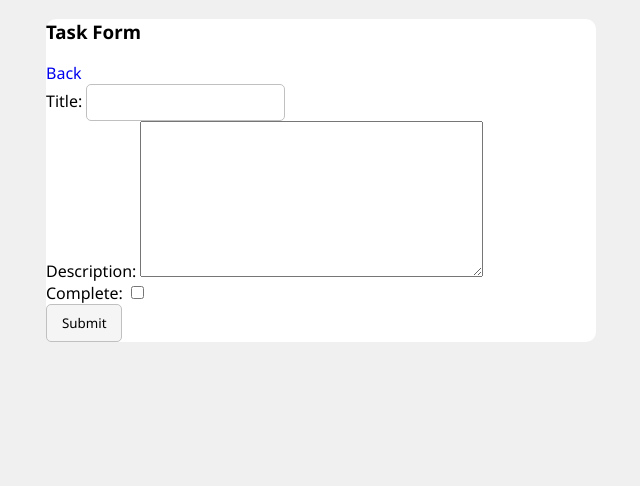
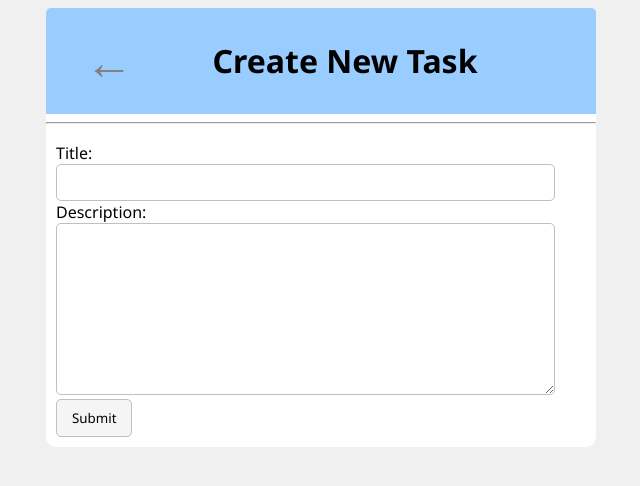
Before and after one commit to Lo-GR/django-todo, a Django app: page /create-task/ in a window 1280 px wide. Shown: the top 486 px of the page, without its empty margins (327-967 px from the left). Run offline with Django 5.2, Linux system fonts and the light colour scheme; the visitor is signed in with stand-in values (Sample User, id 1).

Commit message:
finish lazy styling

```diff
--- a/base/static/base/styles.css
+++ b/base/static/base/styles.css
@@ -97,3 +97,16 @@ button:focus {
   border-radius: 5px 5px 0 0;
   background-color: #99ccff;
 }
+
+.contentContainer {
+  padding: 10px
+}
+
+input[type=text],
+input[type=password],
+textarea {
+  border: 1px solid silver;
+  border-radius: 5px;
+  padding: 10px;
+  width: 90%
+}
--- a/base/templates/base/task_form.html
+++ b/base/templates/base/task_form.html
@@ -1,17 +1,34 @@
 {% extends 'base/main.html' %}
 {% block content %}
+<div class='headerBar' style='align-items:center'>
+  {% if task %}
+    <a style='font-size: 48px;
+    color: grey;' href="{% url 'task' task.id %}">&#8592;</a>
+    <div style='width: 80%;
+    display: flex;
+    justify-content: center;'>
+      <h1> Edit Task: {{ task.title }} </h1>
+    </div>
 
-<h3>Task Form</h3>
-{% if task %}
-  <a href="{% url 'task' task.id %}">Back</a>
   {% else %}
-  <a href="{% url 'tasks'  %}">Back</a>
+    <a style='font-size: 48px;
+    color: grey;' href="{% url 'tasks' %}">&#8592;</a>
+    <div style='width: 80%;
+    display: flex;
+    justify-content: center;'>
+      <h1>  Create New Task </h1>
+    </div>
+
   {% endif %}
-
+</div>
+<hr>
+<div class='contentContainer'>
   <form method='POST' action=''>
     {% csrf_token %}
     {{form}}
     <button type='submit'>Submit</button>
   </form>
+</div>
+
 
 {% endblock content %}
--- a/base/views.py
+++ b/base/views.py
@@ -64,7 +64,7 @@ class TaskDetail(LoginRequiredMixin, DetailView, UpdateView):
 
 class TaskCreate(LoginRequiredMixin, CreateView):
   model = Task
-  fields = ['title','description','complete']
+  fields = ['title','description']
   success_url = reverse_lazy('tasks')
 
   def form_valid(self, form):
```
Also changed, not shown: base/templates/base/login.html (+16 -7 lines), base/templates/base/register.html (+22 -7 lines), base/templates/base/task.html (+7 -7 lines), base/templates/base/task_confirm_delete.html (+20 -6 lines), base/templates/base/task_list.html (+5 -2 lines), readme.md. Lines whose indentation alone changed are shown as unchanged.
